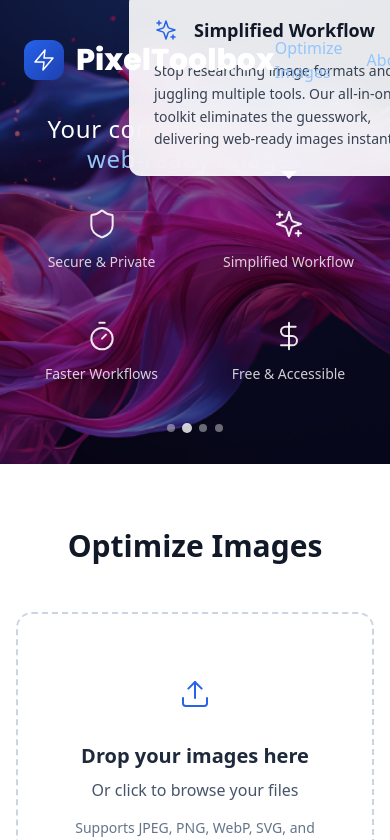
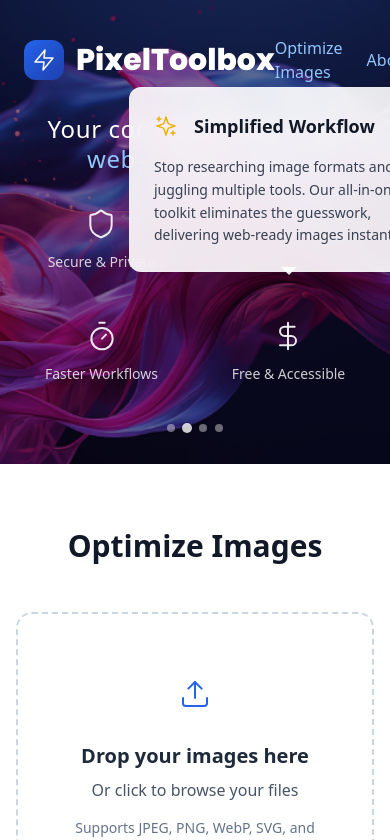
Before and after one commit to PixelFanLabs/pixel-toolbox, a React (Vite) app: page / in a window 390 px wide. Shown: the top 840 px of the page. Built offline with nearby package versions, Linux system fonts and the light colour scheme.

Commit message:
Feat: Implement "extend upwards" animation for Hero feature cards

```diff
--- a/src/components/Hero.tsx
+++ b/src/components/Hero.tsx
@@ -90,29 +90,22 @@ const Hero: React.FC = () => {
             {features.map((feature, index) => (
               <div
                 key={feature.name}
-                className="relative group cursor-pointer"
+                className="relative group cursor-pointer h-full flex flex-col items-center justify-end" // Added h-full, flex-col, items-center, justify-end
                 onMouseEnter={() => setHoveredCard(index)}
                 onMouseLeave={() => setHoveredCard(null)}
               >
-                {/* Base Card */}
-                <div className="flex flex-col items-center text-center p-4 transition-all duration-300 ease-out">
-                  <div className="mb-3 transition-transform duration-300 group-hover:scale-110">
-                    {feature.icon}
-                  </div>
-                  <h3 className="text-sm lg:text-base font-medium text-white/80 group-hover:text-white transition-colors duration-300">
-                    {feature.name}
-                  </h3>
-                </div>
-
                 {/* Expanded Card on Hover */}
-                <div className={`absolute bottom-full left-1/2 transform -translate-x-1/2 mb-4 w-80 bg-white/95 backdrop-blur-md rounded-xl shadow-2xl border border-white/20 p-6 transition-all duration-500 ease-out ${
+                <div className={`absolute bottom-0 left-1/2 transform -translate-x-1/2 mb-4 w-80 bg-white/95 backdrop-blur-md rounded-xl shadow-2xl border border-white/20 p-6 transition-all duration-500 ease-out origin-bottom ${
                   hoveredCard === index
                     ? 'opacity-100 translate-y-0 scale-100'
                     : 'opacity-0 translate-y-4 scale-95 pointer-events-none'
                 }`}>
                   <div className="flex items-center mb-4">
-                    <div className="mr-4">
-                      <Shield size={24} strokeWidth={1.5} className="text-blue-600" />
+                    <div className={`mr-4 transition-transform duration-500 ease-out ${hoveredCard === index ? 'translate-y-0' : 'translate-y-16'}`}> {/* Icon container */}
+                      {React.cloneElement(feature.icon, {
+                        size: 24,
+                        className: feature.color // Use feature.color
+                      })}
                     </div>
                     <h3 className="text-lg font-semibold text-gray-900">{feature.name}</h3>
                   </div>
@@ -125,16 +118,16 @@ const Hero: React.FC = () => {
                 </div>
 
                 {/* Auto-preview Card (alternating) */}
-                <div className={`absolute bottom-full left-1/2 transform -translate-x-1/2 mb-4 w-80 bg-white/90 backdrop-blur-md rounded-xl shadow-xl border border-white/10 p-6 transition-all duration-700 ease-out ${
+                <div className={`absolute bottom-0 left-1/2 transform -translate-x-1/2 mb-4 w-80 bg-white/90 backdrop-blur-md rounded-xl shadow-xl border border-white/10 p-6 transition-all duration-700 ease-out origin-bottom ${
                   previewIndex === index && hoveredCard === null
                     ? 'opacity-100 translate-y-0 scale-100'
                     : 'opacity-0 translate-y-4 scale-95 pointer-events-none'
                 }`}>
                   <div className="flex items-center mb-4">
-                    <div className="mr-4">
+                    <div className={`mr-4 transition-transform duration-700 ease-out ${previewIndex === index && hoveredCard === null ? 'translate-y-0' : 'translate-y-16'}`}> {/* Icon container */}
                       {React.cloneElement(feature.icon, {
                         size: 24,
-                        className: "text-blue-600"
+                        className: feature.color // Use feature.color
                       })}
                     </div>
                     <h3 className="text-lg font-semibold text-gray-900">{feature.name}</h3>
@@ -145,6 +138,19 @@ const Hero: React.FC = () => {
                   <div className="absolute top-full left-1/2 transform -translate-x-1/2 -mt-1">
                     <div className="w-0 h-0 border-l-8 border-r-8 border-t-8 border-l-transparent border-r-transparent border-t-white/90"></div>
                   </div>
+                </div>
+
+                {/* Initial Icon and Tagline (always visible, but hidden when card is expanded) */}
+                <div className={`flex flex-col items-center text-center p-4 transition-all duration-300 ease-out ${hoveredCard === index || (previewIndex === index && hoveredCard === null) ? 'opacity-0 pointer-events-none' : 'opacity-100'}`}>
+                  <div className="mb-3">
+                    {React.cloneElement(feature.icon, {
+                      size: 32,
+                      className: "text-white/90"
+                    })}
+                  </div>
+                  <h3 className="text-sm lg:text-base font-medium text-white/80">
+                    {feature.name}
+                  </h3>
                 </div>
               </div>
             ))}
```
